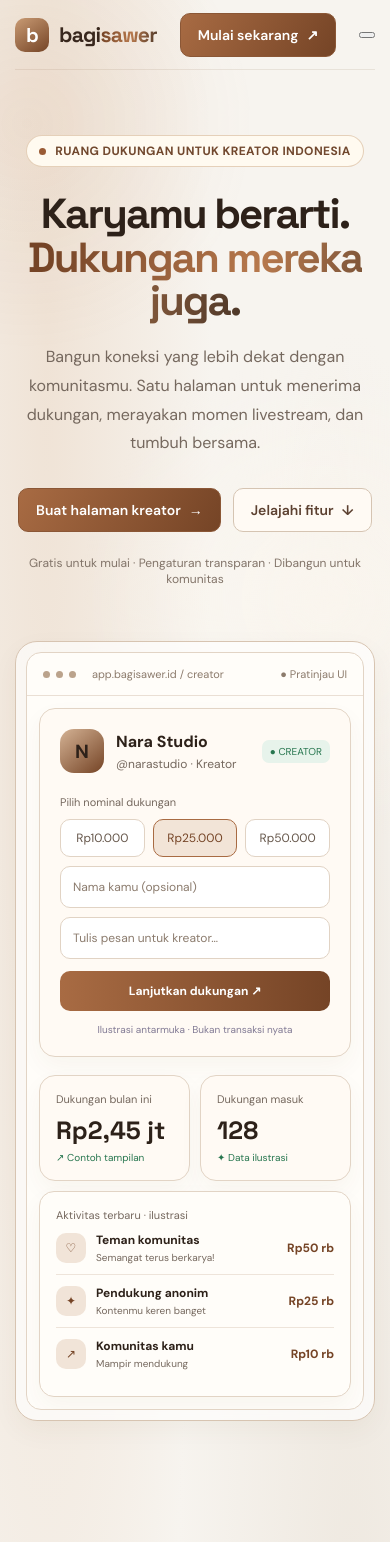
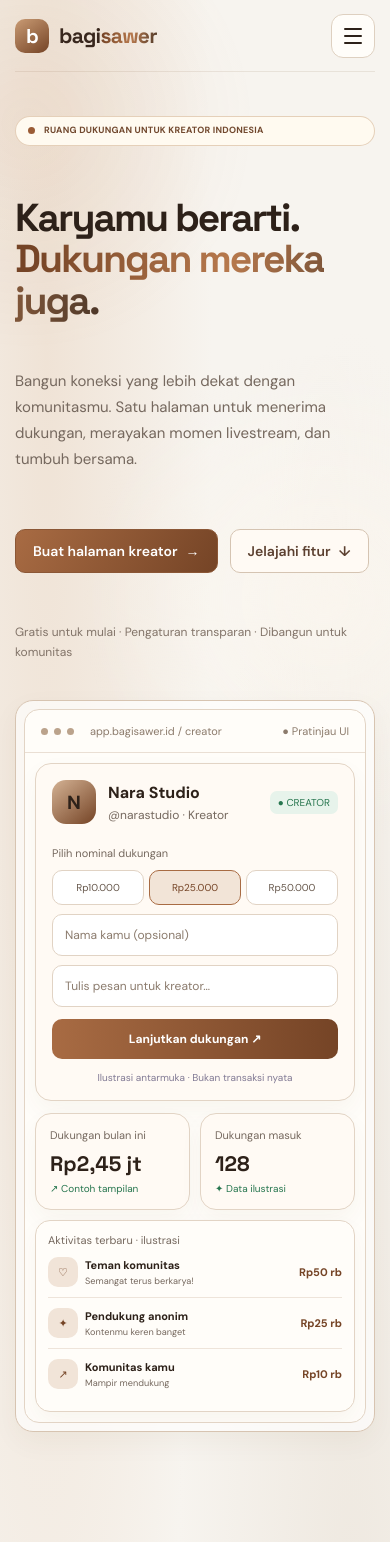
Before and after one commit to Ndraaa446/Bagisawer.my.id, a Next.js app: page / in a window 390 px wide. Shown: the top 1542 px of the page. Built offline with nearby package versions, Linux system fonts and the light colour scheme.

Commit message:
Restructure landing page layout and responsive hamburger navigation

```diff
--- a/src/app/globals.css
+++ b/src/app/globals.css
@@ -410,3 +410,76 @@ body::before{
   .sample-alert,.overlay-alert{animation:none}
   @supports (animation-timeline:view()){.section-head,.feature-card,.step-card,.cta{animation:none}}
 }
+
+
+/* Structural redesign: split hero, compact navigation, and real mobile drawer. */
+.nav{position:relative;z-index:30;gap:20px}
+.hamburger{display:none;width:44px;height:44px;padding:11px;border:1px solid var(--line);border-radius:12px;background:var(--panel);align-items:center;justify-content:center;flex-direction:column;gap:5px;color:var(--text)}
+.hamburger span{display:block;width:18px;height:2px;background:currentColor;border-radius:2px;transition:transform .2s ease,opacity .2s ease}
+.hamburger-open span:first-child{transform:translateY(7px) rotate(45deg)}
+.hamburger-open span:nth-child(2){opacity:0}
+.hamburger-open span:last-child{transform:translateY(-7px) rotate(-45deg)}
+.mobile-nav-actions{display:none}
+.hero{display:grid;grid-template-columns:minmax(0,.92fr) minmax(0,1.08fr);align-items:center;gap:38px;text-align:left;padding:68px 0 76px}
+.hero-copy{margin-left:0;margin-right:0;max-width:540px}
+.hero h1{margin-left:0;margin-right:0;font-size:clamp(42px,5vw,68px);letter-spacing:-3px}
+.hero .eyebrow{font-size:10px;letter-spacing:.25px}
+.hero-actions{justify-content:flex-start}
+.trust{line-height:1.7}
+.preview-shell{width:100%;max-width:none;margin:0;padding:8px;border-radius:18px}
+.preview-body{gap:12px;padding:14px}
+.creator-card,.stat-card{padding:14px}
+.amounts{gap:5px}
+.amount{font-size:10px}
+.stat-value{font-size:21px}
+.activity{padding:12px}
+.activity-row{gap:7px;font-size:11px}
+.section{padding:82px 0}
+.section-head{text-align:left;max-width:760px;margin:0 0 32px}
+.feature-grid{grid-template-columns:repeat(3,minmax(0,1fr));gap:18px}
+.feature-card,.step-card{border-radius:18px;padding:26px;min-height:205px}
+.steps{gap:18px}
+.cta{display:grid;grid-template-columns:1fr auto;align-items:center;text-align:left;gap:10px 30px;padding:44px 48px}
+.cta .section-kicker,.cta h2,.cta p{grid-column:1}
+.cta .btn{grid-column:2;grid-row:2/4;white-space:nowrap}
+.footer-inner{align-items:flex-start;flex-wrap:wrap}
+.footer-links{max-width:650px;justify-content:flex-end}
+@media(max-width:980px){
+ .hero{grid-template-columns:1fr;gap:32px;padding-top:54px}
+ .hero h1{max-width:760px}
+ .hero-copy{max-width:680px}
+ .preview-shell{max-width:760px;margin-inline:auto}
+ .section-head{text-align:center;margin-inline:auto}
+ .cta{grid-template-columns:1fr;text-align:center}
+ .cta .section-kicker,.cta h2,.cta p,.cta .btn{grid-column:auto;grid-row:auto}
+ .cta .btn{justify-self:center}
+}
+@media(max-width:760px){
+ .nav{height:72px;justify-content:space-between}
+ .hamburger{display:flex;flex:0 0 auto}
+ .desktop-nav-actions{display:none}
+ .nav-links{display:none;position:absolute;top:calc(100% + 8px);left:0;right:0;padding:14px;border:1px solid var(--line);border-radius:16px;background:var(--panel);box-shadow:0 18px 36px #30231920;gap:0;flex-direction:column;align-items:stretch}
+ .nav-links-open{display:flex}
+ .nav-links>a{padding:13px 12px;border-radius:9px}
+ .nav-links>a:hover{background:var(--panel2)}
+ .mobile-nav-actions{display:grid;grid-template-columns:1fr 1fr;gap:9px;padding:12px 8px 4px;border-top:1px solid var(--line);margin-top:6px}
+ .mobile-nav-actions .btn{width:100%;padding:11px 8px;font-size:13px}
+ .hero{padding:44px 0 48px;gap:26px}
+ .hero h1{font-size:clamp(38px,10vw,54px);letter-spacing:-2px;line-height:1.07}
+ .hero .eyebrow{font-size:9px;max-width:100%;white-space:normal;line-height:1.5}
+ .hero-copy{font-size:15px;line-height:1.75}
+ .preview-body{grid-template-columns:1fr;padding:10px}
+ .creator-card{padding:16px}
+ .stats{grid-template-columns:1fr 1fr}
+ .feature-grid,.steps{grid-template-columns:1fr}
+ .feature-card,.step-card{min-height:0;padding:22px}
+ .section{padding:55px 0}
+ .section-head{text-align:left}
+ .cta{padding:30px 20px;margin-bottom:48px}
+ .cta .btn{justify-self:stretch}
+ .footer-inner{gap:18px}
+ .footer-links{justify-content:flex-start;gap:12px 18px}
+}
+@media(prefers-reduced-motion:reduce){
+ .hamburger span{transition:none}
+}
```
